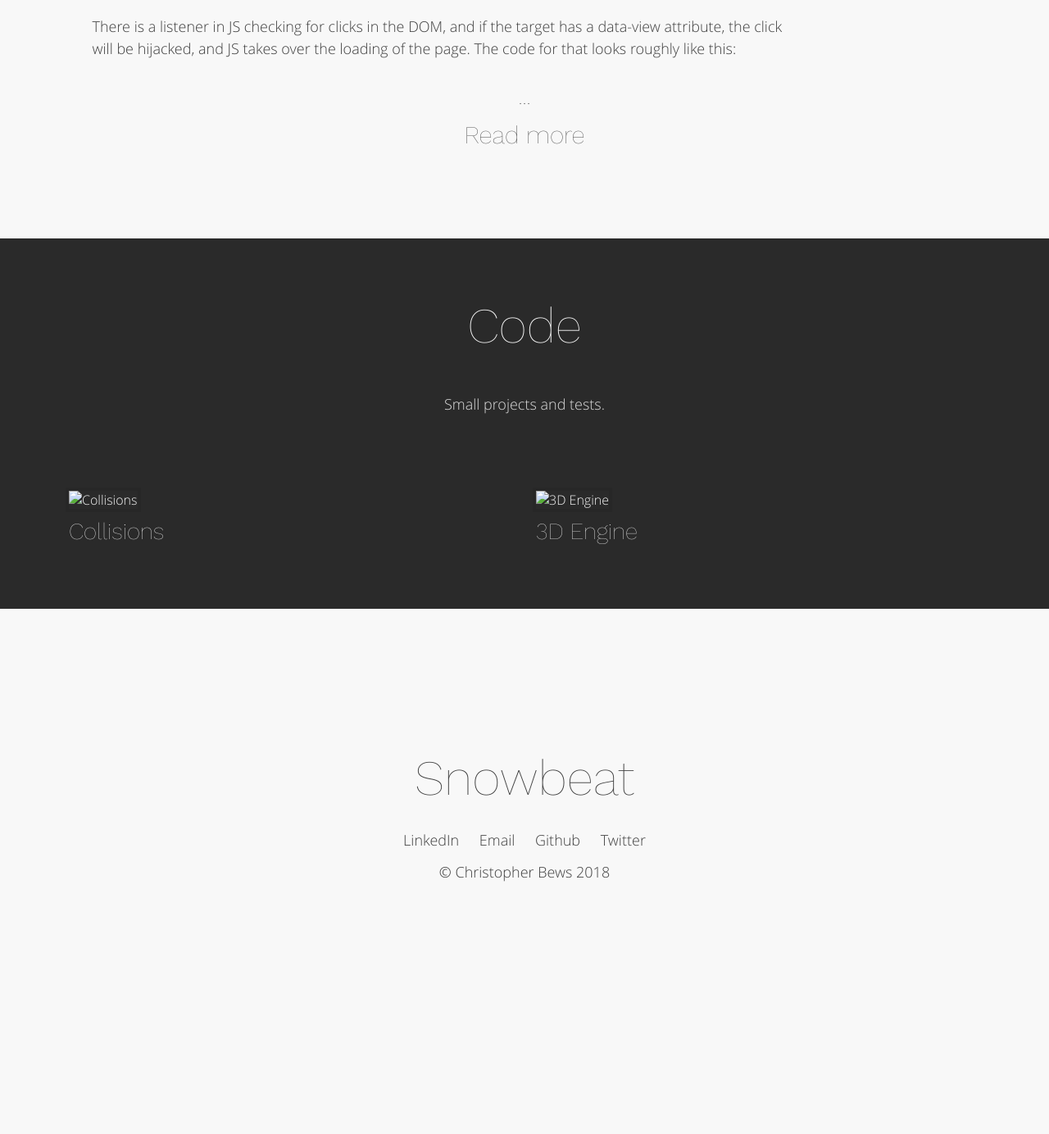
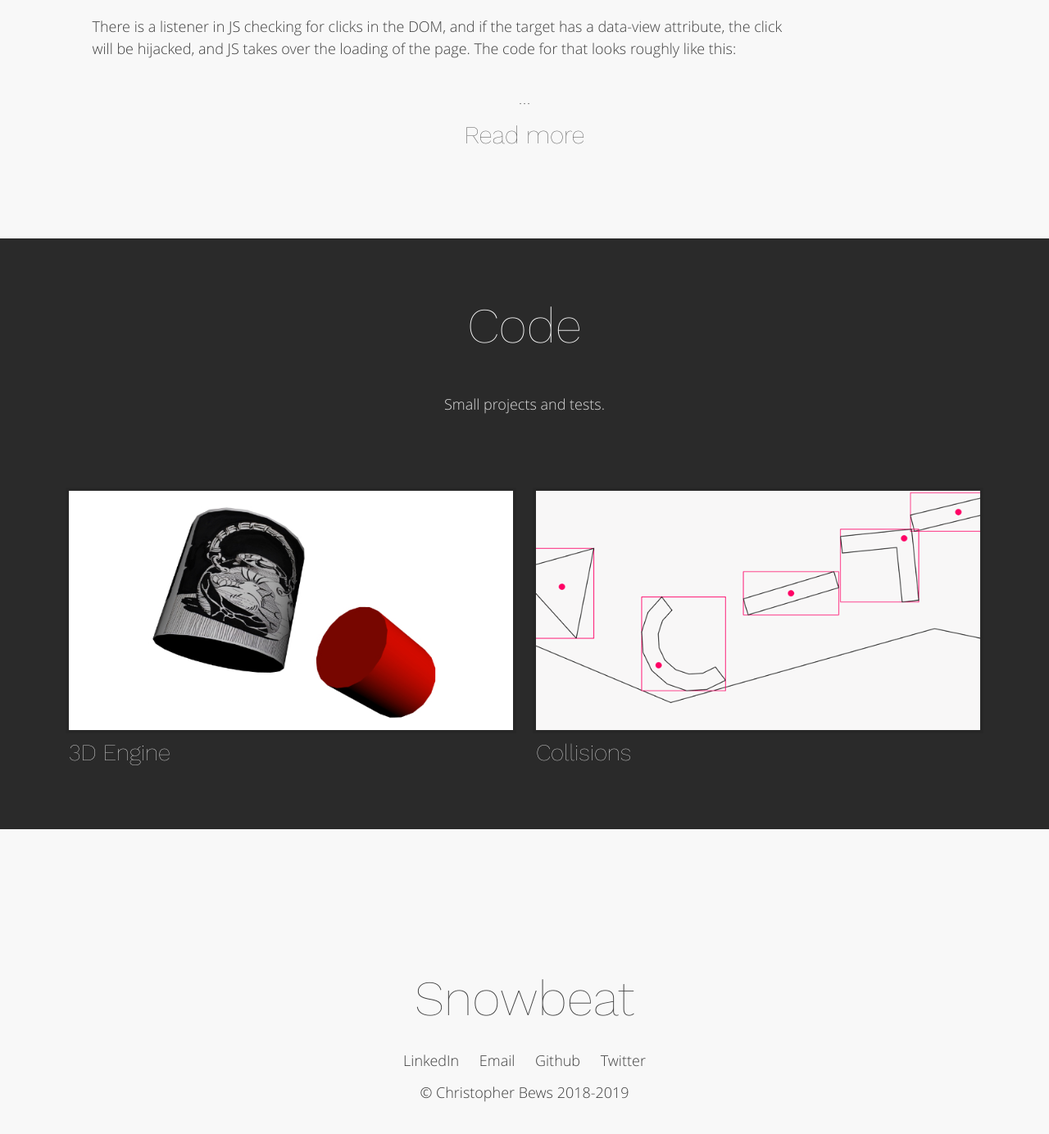
Before and after one commit to ChrisBews/ChrisBews.github.io, a Jekyll site: the page built from index.html, in a window 1280 px wide and 1400 px high, scrolled down 4039 px. Shown: the top 1384 px of the window at 82% size. Built offline with Jekyll 4.4.1, drawn with Linux system fonts in a browser that asks for light colours; before the commit the page ends 5170 px from its top, so only the background shows below that.

Commit message:
Updated copyright and fixed URLs

```diff
--- a/_includes/footer.html
+++ b/_includes/footer.html
@@ -7,7 +7,7 @@
 					<li><a href="https://github.com/ChrisBews" target="_blank">Github</a></li>
 					<li><a href="https://twitter.com/Koshiro" target="_blank">Twitter</a></li>
 				</ul>
-				<p class="section-subtitle">&copy; Christopher Bews 2018</p>
+				<p class="section-subtitle">&copy; Christopher Bews 2018-2019</p>
 			</div>
 		</footer>
 
--- a/index.html
+++ b/index.html
@@ -172,17 +172,17 @@ layout: default
 					<h3 class="section-subtitle">Small projects and tests.</h3>
 					<article class="project">
 						<a href="media/labs/3d-engine/index.html" target="_blank">
-							<img src="media/labs/3d-engine/thumb.gif" alt="Collisions" />
+							<img src="media/labs/3d-engine/thumb.jpg" alt="3D Engine" />
 							<div class="overlay">
-								<h2 class="project-title">Collisions</h2>
+								<h2 class="project-title">3D Engine</h2>
 							</div>
 						</a>
 					</article>
 					<article class="project">
 						<a href="media/labs/collisions/index.html" target="_blank">
-							<img src="media/labs/collisions/thumb.jpg" alt="3D Engine" />
+							<img src="media/labs/collisions/thumb.gif" alt="Collisions" />
 							<div class="overlay">
-								<h2 class="project-title">3D Engine</h2>
+								<h2 class="project-title">Collisions</h2>
 							</div>
 						</a>
 					</article>
```
